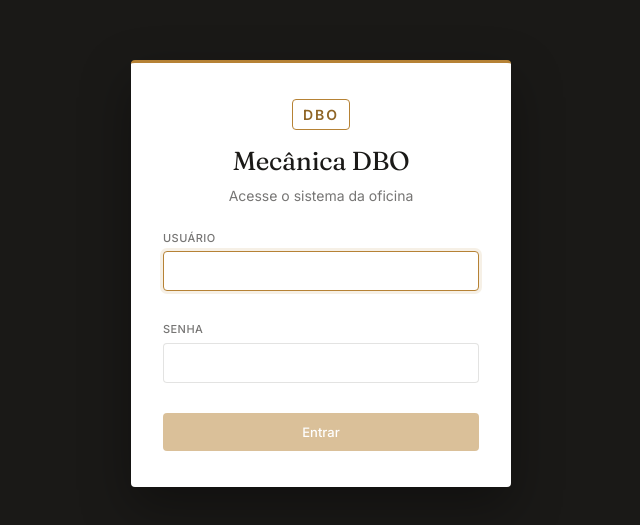
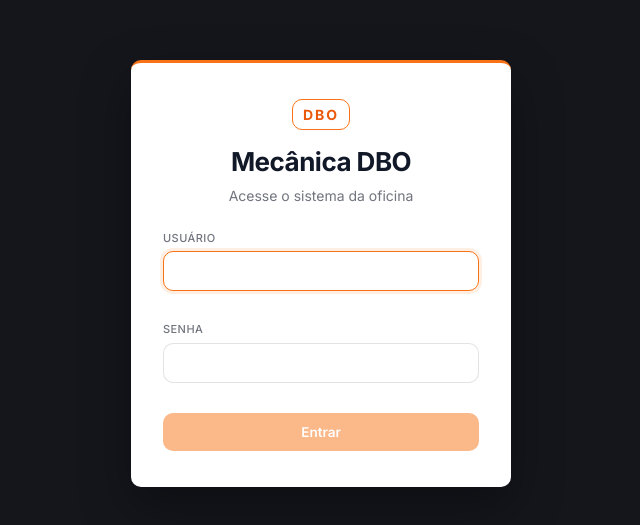
Before and after one commit to guigui653/Mecanica-DBO, an Angular app in the folder mecanica-dbo-front/: page /login in a window 1280 px wide. Shown: the part 127-652 px from the top of the page, without its empty margins (319-959 px from the left). Built offline with nearby package versions, Linux system fonts and the light colour scheme; no server answers.

Commit message:
feat(visual): laranja com menu lateral escuro (Gestao de oficina)

```diff
--- a/mecanica-dbo-front/src/app/app.html
+++ b/mecanica-dbo-front/src/app/app.html
@@ -4,8 +4,11 @@
   <aside class="sidebar">
 
     <div class="sidebar-brand">
-      <div class="brand-name">Mecânica DBO</div>
-      <div class="brand-tag">OFICINA · DESDE 1998</div>
+      <div class="brand-logo" aria-hidden="true">DBO</div>
+      <div>
+        <div class="brand-name">Mecânica DBO</div>
+        <div class="brand-tag">Gestão de oficina</div>
+      </div>
     </div>
 
     <nav class="sidebar-nav">
--- a/mecanica-dbo-front/src/app/shared/models/ordem-servico.model.ts
+++ b/mecanica-dbo-front/src/app/shared/models/ordem-servico.model.ts
@@ -72,10 +72,10 @@ export const ROTULOS_STATUS: Record<StatusOs, string> = {
 
 /** Cor da etiqueta (classe "tag-*") nas listas. */
 export const TAG_STATUS: Record<StatusOs, string> = {
-  ABERTA: 'tag-outline',
-  EM_ANDAMENTO: 'tag-accent',
-  CONCLUIDA: 'tag-accent-2',
-  ENTREGUE: 'tag-neutral'
+  ABERTA: 'tag-status-aberta',
+  EM_ANDAMENTO: 'tag-status-andamento',
+  CONCLUIDA: 'tag-status-concluida',
+  ENTREGUE: 'tag-status-entregue'
 };
 
 /** Classe do selo de status (classe "badge-*") no painel e no detalhe da OS. */
--- a/mecanica-dbo-front/src/styles.css
+++ b/mecanica-dbo-front/src/styles.css
@@ -1,56 +1,59 @@
 /* ============================================================
    MECÂNICA DBO — Design System
-   Extraído do protótipo do Claude Design
+   Visual "Gestão de oficina": laranja + menu lateral escuro
+   (vindo do projeto mecanica-dbo-web). Tudo sai destas variáveis.
    Arquivo: src/styles.css (global)
    ============================================================ */
 
-@import url('https://fonts.googleapis.com/css2?family=Fraunces:opsz,wght@9..144,400;9..144,500;9..144,600&family=Inter:wght@400;500;600&display=swap');
+@import url('https://fonts.googleapis.com/css2?family=Inter:wght@400;500;600;700;800&display=swap');
 
 :root {
   /* ── Cores ────────────────────────────────────────────── */
-  --color-bg:          #faf9f7;
+  --color-bg:          #f4f5f7;
   --color-surface:     #ffffff;
-  --color-text:        #1a1917;
+  --color-text:        #111827;
   --color-text-soft:   color-mix(in srgb, var(--color-text) 60%, transparent);
   --color-text-faint:  color-mix(in srgb, var(--color-text) 45%, transparent);
   --color-divider:     color-mix(in srgb, var(--color-text) 12%, transparent);
   --color-hover:       color-mix(in srgb, var(--color-text) 6%, transparent);
 
-  --color-accent:      #b68235;   /* dourado da oficina */
-  --color-accent-700:  #8f6526;
+  --color-accent:      #f97316;   /* laranja da oficina */
+  --color-accent-700:  #ea580c;
   --color-accent-soft: color-mix(in srgb, var(--color-accent) 12%, transparent);
 
-  --color-dark:        #1a1917;   /* sidebar e tela de login */
-  --color-on-dark:     #f3f2f2;
+  --color-dark:        #14161c;   /* menu lateral e tela de login */
+  --color-on-dark:     #f3f4f6;
 
   /* ── Status da OS ─────────────────────────────────────── */
-  --status-aberta:        #b68235;
-  --status-em-andamento:  #2b6cb0;
-  --status-concluida:     #2f855a;
-  --status-entregue:      #4a5568;
+  --status-aberta:        #3b82f6;
+  --status-em-andamento:  #d97706;
+  --status-concluida:     #059669;
+  --status-entregue:      #64748b;
 
   /* ── Tipografia ───────────────────────────────────────── */
-  --font-heading: 'Fraunces', Georgia, serif;
+  --font-heading: 'Inter', -apple-system, 'Segoe UI', sans-serif;
   --font-body:    'Inter', -apple-system, 'Segoe UI', sans-serif;
 
   /* ── Elevação e forma ─────────────────────────────────── */
-  --radius:    4px;
-  --radius-sm: 2px;
-  --shadow-sm: 0 1px 2px rgba(26, 25, 23, 0.06);
-  --shadow-lg: 0 12px 32px rgba(26, 25, 23, 0.14);
+  --radius:    10px;
+  --radius-sm: 6px;
+  --shadow-sm: 0 1px 2px rgba(17, 24, 39, 0.05);
+  --shadow-lg: 0 25px 60px rgba(17, 24, 39, 0.25);
 
   /* ── Avisos (fundos derivam destas cores com color-mix) ─ */
   --color-danger:       #c53030;
   --color-danger-forte: #9b2c2c;   /* toast de erro */
   --color-success:      #2f855a;
   --color-warning:      #b78103;
-  --color-accent-texto: #a3722a;   /* dourado usado como texto (item ativo, etiquetas) */
-  --tag2-bg:            #fdf3d7;
-  --tag2-texto:         #926b1c;
+  --color-accent-texto: #c2410c;   /* laranja usado como texto (item ativo, etiquetas) */
+  --tag2-bg:            #ffedd5;
+  --tag2-texto:         #9a3412;
 
-  /* ── Menu lateral ─────────────────────────────────────── */
-  --sidebar-bg:         #fbf9f6;
-  --nav-ativo-bg:       #f3ede2;
+  /* ── Menu lateral (escuro nos dois temas) ─────────────── */
+  --sidebar-bg:         #14161c;
+  --sidebar-hover:      #1d2028;
+  --sidebar-texto:      #9ca3af;
+  --nav-ativo-bg:       var(--color-accent);
 
   /* ── Espaçamento ──────────────────────────────────────── */
   --sidebar-width: 240px;
@@ -64,31 +67,32 @@
    não precisam saber qual tema está ativo.
    ============================================================ */
 :root[data-tema="escuro"] {
-  --color-bg:          #161513;
-  --color-surface:     #201e1b;
-  --color-text:        #ece9e4;
+  --color-bg:          #0f1115;
+  --color-surface:     #181b22;
+  --color-text:        #e5e7eb;
 
-  --color-accent:      #c9954a;   /* o dourado da oficina, um pouco mais claro para ter contraste */
-  --color-accent-700:  #dcae67;
-  --color-accent-texto:#dcae67;
+  --color-accent:      #f97316;   /* o mesmo laranja: tem contraste no escuro */
+  --color-accent-700:  #fb923c;
+  --color-accent-texto:#fdba74;
 
-  --color-dark:        #0f0e0c;
-  --color-on-dark:     #f3f2f2;
+  --color-dark:        #0b0d11;
+  --color-on-dark:     #f3f4f6;
 
-  --status-aberta:       #d1a052;
-  --status-em-andamento: #5b9bd5;
-  --status-concluida:    #4caf7d;
-  --status-entregue:     #9aa5b4;
+  --status-aberta:       #60a5fa;
+  --status-em-andamento: #fbbf24;
+  --status-concluida:    #34d399;
+  --status-entregue:     #94a3b8;
 
   --color-danger:       #f07272;
   --color-danger-forte: #b23a3a;
   --color-success:      #5cbf8a;
   --color-warning:      #e0b04a;
-  --tag2-bg:            color-mix(in srgb, #e0b04a 16%, transparent);
-  --tag2-texto:         #e7c27a;
+  --tag2-bg:            color-mix(in srgb, #fb923c 16%, transparent);
+  --tag2-texto:         #fdba74;
 
-  --sidebar-bg:         #1b1a17;
-  --nav-ativo-bg:       color-mix(in srgb, var(--color-accent) 18%, var(--color-surface));
+  --sidebar-bg:         #0b0d11;
+  --sidebar-hover:      #161a21;
+  --nav-ativo-bg:       var(--color-accent);
 
   --shadow-sm: 0 1px 2px rgba(0, 0, 0, 0.4);
   --shadow-lg: 0 12px 32px rgba(0, 0, 0, 0.55);
@@ -119,14 +123,14 @@ body {
 
 h1, h2, h3, h4 {
   font-family: var(--font-heading);
-  font-weight: 400;
-  letter-spacing: -0.01em;
+  font-weight: 700;
+  letter-spacing: -0.02em;
   margin: 0 0 12px;
 }
 
-h1 { font-size: 30px; }
-h2 { font-size: 24px; }
-h3 { font-size: 19px; }
+h1 { font-size: 26px; }
+h2 { font-size: 20px; }
+h3 { font-size: 16px; }
 
 a {
   color: var(--color-accent);
@@ -154,8 +158,8 @@ td.valor {
   justify-content: center;
   gap: 7px;
   font-family: var(--font-body);
-  font-size: 13px;
-  font-weight: 500;
+  font-size: 13.5px;
+  font-weight: 600;
   padding: 9px 16px;
   min-height: 38px;
   border: 1px solid transparent;
@@ -393,7 +397,7 @@ td.valor {
 .card-title {
   font-family: var(--font-heading);
   font-size: 17px;
-  font-weight: 500;
+  font-weight: 700;
   margin: 0;
 }
 
@@ -414,7 +418,7 @@ td.valor {
 .metric-value {
   font-family: var(--font-heading);
   font-size: 30px;
-  font-weight: 500;
+  font-weight: 700;
   font-variant-numeric: tabular-nums;
   line-height: 1.1;
   margin-top: 6px;
@@ -519,7 +523,7 @@ td.valor {
 .dialog-title {
   font-family: var(--font-heading);
   font-size: 19px;
-  font-weight: 500;
+  font-weight: 700;
   padding: 20px 22px 0;
   margin: 0;
 }
@@ -587,7 +591,7 @@ td.valor {
 .page-title {
   font-family: var(--font-heading);
   font-size: 27px;
-  font-weight: 400;
+  font-weight: 700;
   margin: 0;
 }
 
@@ -700,6 +704,19 @@ td.valor {
   background: transparent;
 }
 
+/* — situação da OS: uma cor por status (as mesmas do painel) — */
+.tag-status-aberta,
+.tag-status-andamento,
+.tag-status-concluida,
+.tag-status-entregue {
+  border-radius: 99px;
+  font-weight: 600;
+}
+.tag-status-aberta     { background: color-mix(in srgb, var(--status-aberta) 14%, transparent);       color: var(--status-aberta); }
+.tag-status-andamento  { background: color-mix(in srgb, var(--status-em-andamento) 16%, transparent); color: var(--status-em-andamento); }
+.tag-status-concluida  { background: color-mix(in srgb, var(--status-concluida) 14%, transparent);    color: var(--status-concluida); }
+.tag-status-entregue   { background: color-mix(in srgb, var(--status-entregue) 16%, transparent);     color: var(--status-entregue); }
+
 /* — chips de filtro — */
 .chip {
   font-family: var(--font-body);
@@ -777,7 +794,7 @@ td.valor {
   font-family: var(--font-heading);
   font-size: 34px;
   margin: 0;
-  font-weight: 400;
+  font-weight: 700;
   line-height: 1.1;
   letter-spacing: -0.015em;
 }
```
Also changed, not shown: mecanica-dbo-front/src/app/app.css (+71 -50 lines), 1 other file (tests, documents, lock files or other folders).
